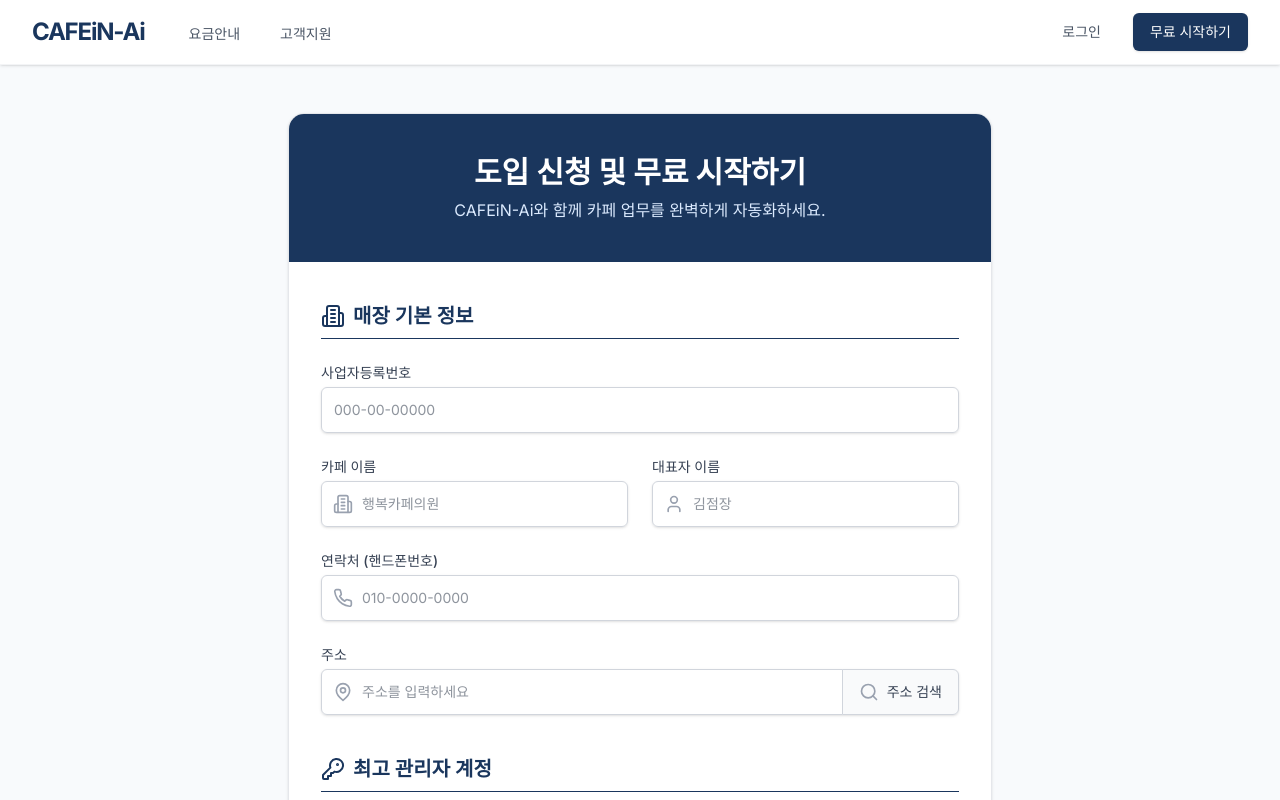
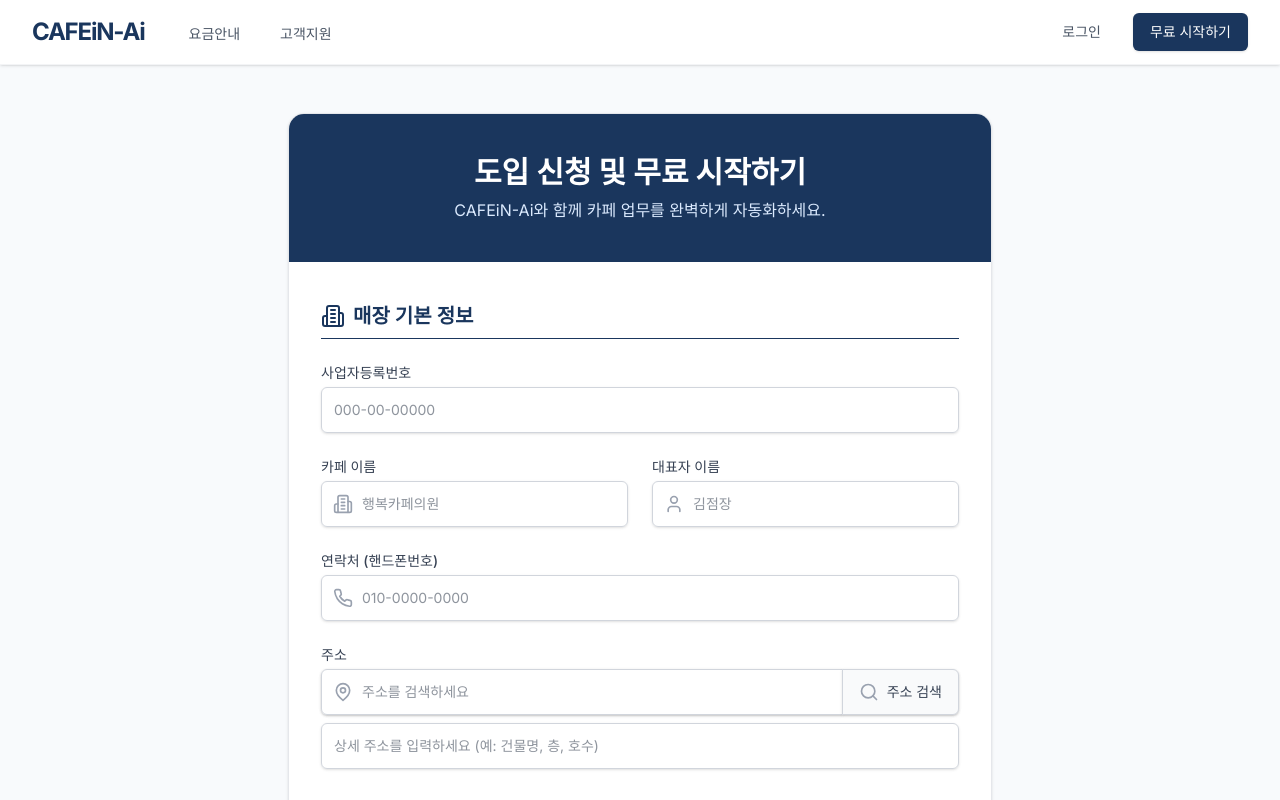
Before and after one commit to wayn1064/CAFEiN-Ai-Homepage, a React (Vite) app: page /register in a window 1280 px wide. Shown: the top 800 px of the page. Built offline with nearby package versions, Linux system fonts and the light colour scheme.

Commit message:
feat: 회원가입 폼에 상세 주소 입력란 추가

```diff
--- a/src/features/auth/ui/RegisterForm.tsx
+++ b/src/features/auth/ui/RegisterForm.tsx
@@ -11,6 +11,7 @@ export const RegisterForm: React.FC = () => {
     directorName: '',
     phone: '',
     address: '',
+    addressDetail: '',
     adminId: '',
     adminPassword: '',
   });
@@ -51,7 +52,7 @@ export const RegisterForm: React.FC = () => {
       email: formData.adminId,
       password: formData.adminPassword,
       businessRegistrationNumber: formData.businessNumber,
-      address: formData.address,
+      address: formData.addressDetail ? `${formData.address} ${formData.addressDetail}` : formData.address,
       status: 'PENDING',
       solutionType: 'CAFEiN-Ai'
     };
@@ -163,7 +164,8 @@ export const RegisterForm: React.FC = () => {
                 </div>
                 <div className="sm:col-span-2">
                   <label htmlFor="address" className="block text-sm font-medium text-gray-700">주소</label>
-                  <div className="mt-1 flex rounded-md shadow-sm">
+                  <div className="space-y-2 mt-1">
+                    <div className="flex rounded-md shadow-sm">
                       <div className="relative flex-grow focus-within:z-10">
                         <div className="absolute inset-y-0 left-0 pl-3 flex items-center pointer-events-none">
                           <MapPin className="h-5 w-5 text-gray-400" />
@@ -174,19 +176,31 @@ export const RegisterForm: React.FC = () => {
                           name="address"
                           value={formData.address}
                           onChange={handleChange}
-                        className="focus:ring-[#1A365D] focus:border-[#1A365D] block w-full rounded-none rounded-l-md pl-10 sm:text-sm border-gray-300 p-3 border"
-                        placeholder="주소를 입력하세요"
+                          className="focus:ring-[#1A365D] focus:border-[#1A365D] block w-full rounded-none rounded-l-md pl-10 sm:text-sm border-gray-300 p-3 border shadow-sm"
+                          placeholder="주소를 검색하세요"
                           readOnly
                         />
                       </div>
                       <button
                         type="button"
                         onClick={() => setIsPostcodeOpen(true)}
-                      className="-ml-px relative inline-flex items-center space-x-2 px-4 py-2 border border-gray-300 text-sm font-medium rounded-r-md text-gray-700 bg-gray-50 hover:bg-gray-100 focus:outline-none focus:ring-1 focus:ring-[#1A365D] focus:border-[#1A365D]"
+                        className="-ml-px relative inline-flex items-center space-x-2 px-4 py-2 border border-gray-300 text-sm font-medium rounded-r-md text-gray-700 bg-gray-50 hover:bg-gray-100 focus:outline-none focus:ring-1 focus:ring-[#1A365D] focus:border-[#1A365D] shadow-sm"
                       >
                         <Search className="h-5 w-5 text-gray-400" />
                         <span>주소 검색</span>
                       </button>
+                    </div>
+                    <div>
+                      <input
+                        type="text"
+                        id="addressDetail"
+                        name="addressDetail"
+                        value={formData.addressDetail}
+                        onChange={handleChange}
+                        className="focus:ring-[#1A365D] focus:border-[#1A365D] block w-full sm:text-sm border-gray-300 rounded-md p-3 border shadow-sm"
+                        placeholder="상세 주소를 입력하세요 (예: 건물명, 층, 호수)"
+                      />
+                    </div>
                   </div>
                 </div>
               </div>
```
Lines whose indentation alone changed are shown as unchanged.
